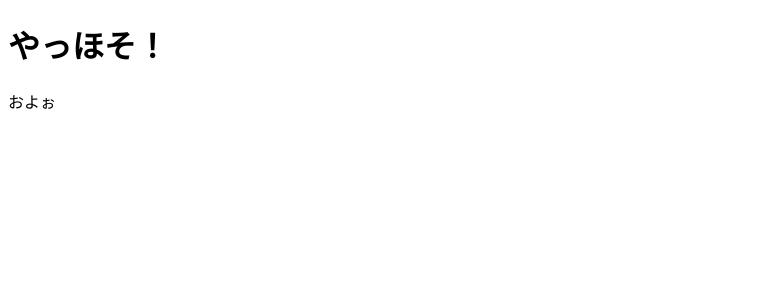
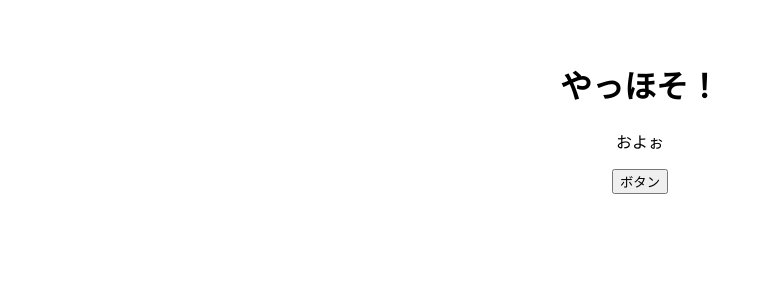
Before and after one commit to YamaMaru15/todo_app-React-, a React (Vite) app: page / in a window 1280 px wide. Shown: the top 300 px of the page, without its empty margins (0-762 px from the left). Built offline with nearby package versions, Linux system fonts and the light colour scheme.

Commit message:
コンポーネントの学習

```diff
--- a/src/App.jsx
+++ b/src/App.jsx
@@ -3,33 +3,46 @@ import reactLogo from './assets/react.svg'
 import viteLogo from '/vite.svg'
 import './App.css'
 
-function App() {
-  const [count, setCount] = useState(0)
 
+// 変数はパスカルケース
+
+export const App = () => {
+  const onClickButton = () => alert();
   return (
     <>
-      <div>
-        <a href="https://vitejs.dev" target="_blank">
-          <img src={viteLogo} className="logo" alt="Vite logo" />
-        </a>
-        <a href="https://react.dev" target="_blank">
-          <img src={reactLogo} className="logo react" alt="React logo" />
-        </a>
-      </div>
-      <h1>Vite + React</h1>
-      <div className="card">
-        <button onClick={() => setCount((count) => count + 1)}>
-          count is {count}
-        </button>
-        <p>
-          Edit <code>src/App.jsx</code> and save to test HMR
-        </p>
-      </div>
-      <p className="read-the-docs">
-        Click on the Vite and React logos to learn more
-      </p>
+      <h1>やっほそ！</h1>
+      <p>およぉ</p>
+      <button onClick={onClickButton}>ボタン</button>
     </>
-  )
-}
+  );
+};
 
-export default App
+
+// function App() {
+//   const [count, setCount] = useState(0)
+
+//   return (
+//     <>
+//       <div>
+//         <a href="https://vitejs.dev" target="_blank">
+//           <img src={viteLogo} className="logo" alt="Vite logo" />
+//         </a>
+//         <a href="https://react.dev" target="_blank">
+//           <img src={reactLogo} className="logo react" alt="React logo" />
+//         </a>
+//       </div>
+//       <h1>Vite + React</h1>
+//       <div className="card">
+//         <button onClick={() => setCount((count) => count + 1)}>
+//           count is {count}
+//         </button>
+//         <p>
+//           Edit <code>src/App.jsx</code> and save to test HMR
+//         </p>
+//       </div>
+//       <p className="read-the-docs">
+//         Click on the Vite and React logos to learn more
+//       </p>
+//     </>
+//   )
+// }
--- a/src/main.jsx
+++ b/src/main.jsx
@@ -1,19 +1,12 @@
 // 厳格にチェックする構文
 import { StrictMode } from "react";
 import { createRoot } from "react-dom/client";
+import { App } from "./App";
 
 const rootElement = document.getElementById("root");
 const root = createRoot(rootElement);
 
-// 変数はパスカルケース
-const App = () => {
-  return (
-    <>
-      <h1>やっほそ！</h1>
-      <p>およぉ</p>
-    </>
-  );
-};
+
 
 root.render(
   <StrictMode>
```
